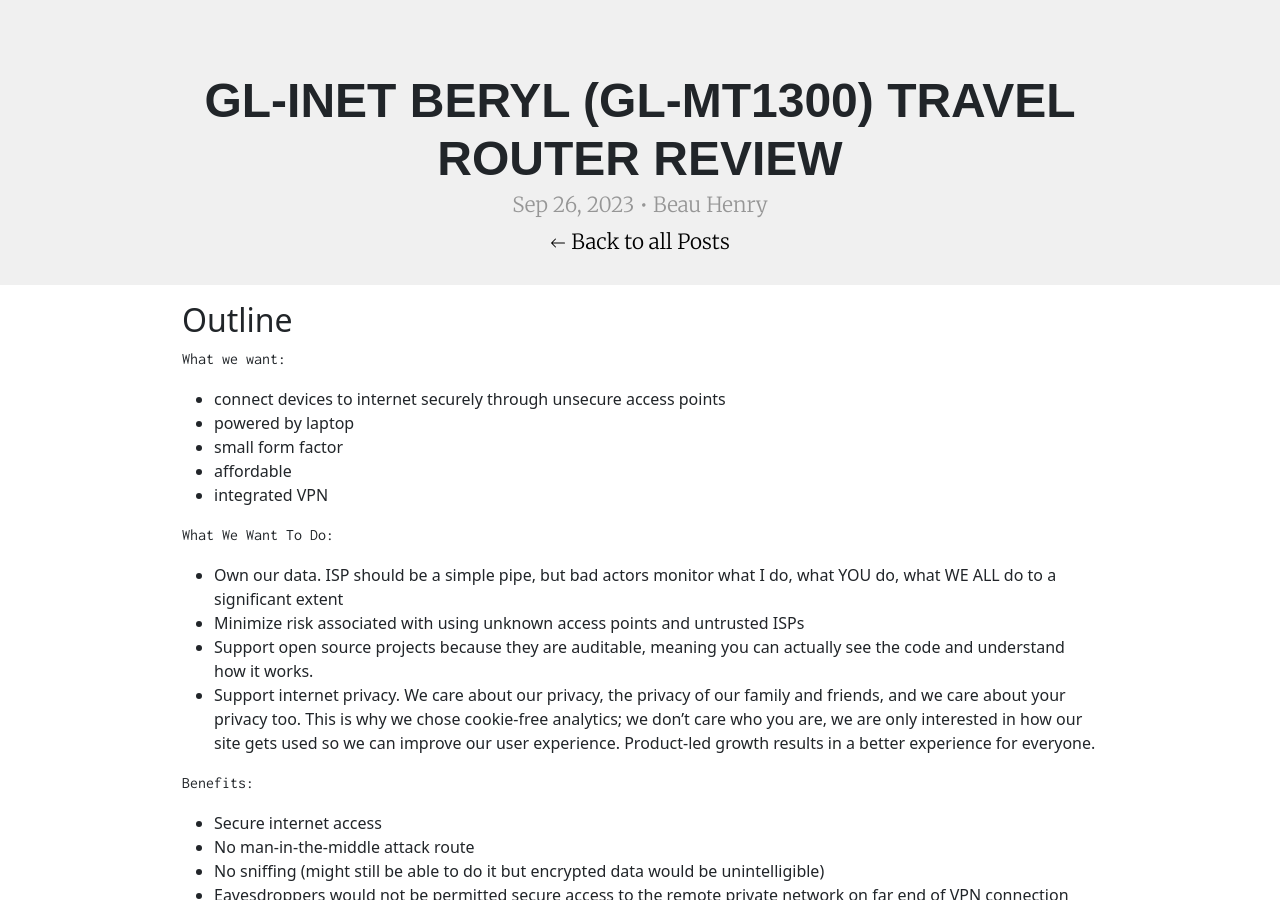
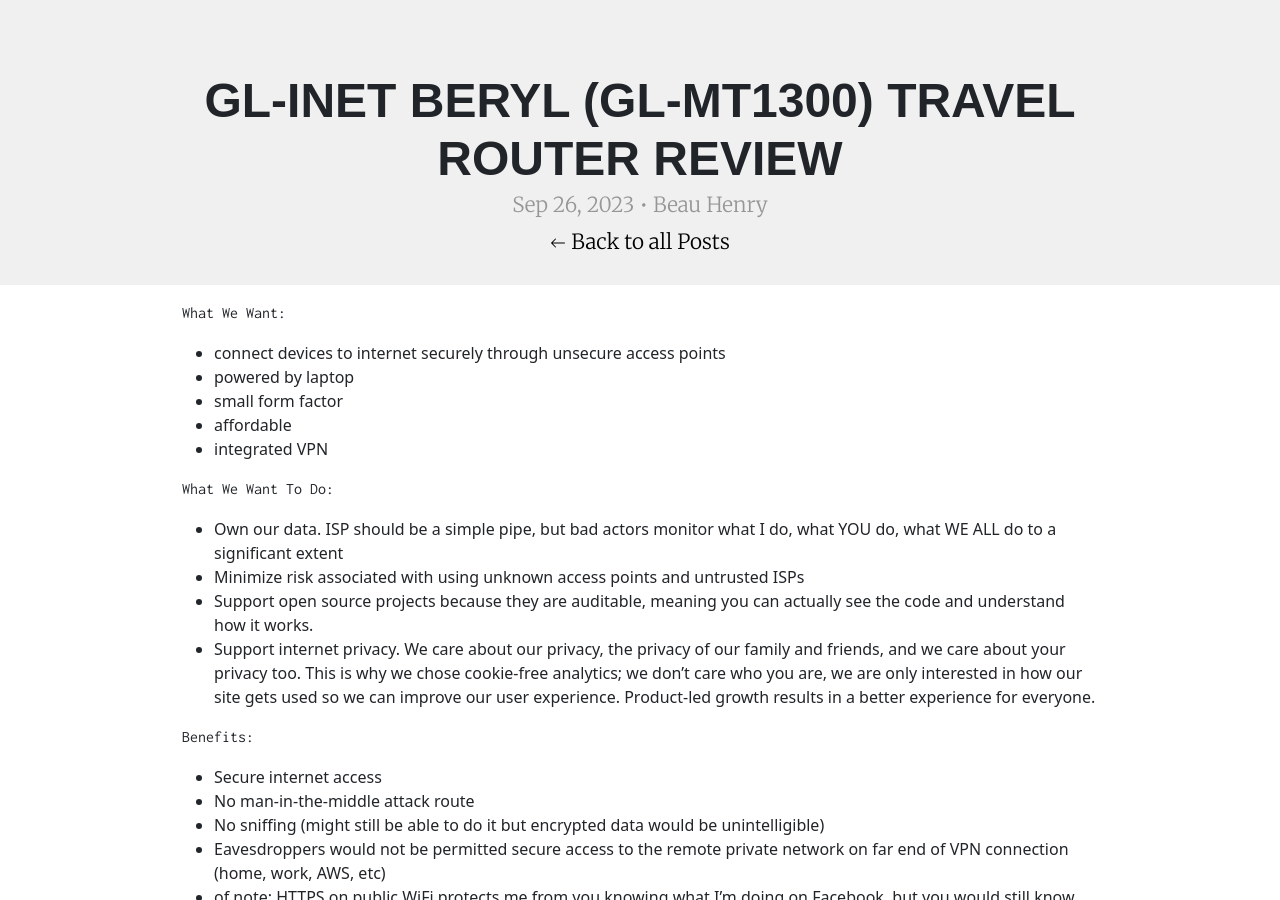
Before and after one commit to beauregardhenry/rougarou, a Jekyll site: the page built from _posts/2023-09-25-travel-router-review.md, in a window 1280 px wide and 900 px high. Built offline with Jekyll 4.4.1, drawn with Linux system fonts in a browser that asks for light colours.

```diff
--- a/_posts/2023-09-25-travel-router-review.md
+++ b/_posts/2023-09-25-travel-router-review.md
@@ -6,14 +6,12 @@
 date: 2023-09-25 21:15:34 -0500
 categories: travel privacy
 ---
-## Outline
-
-What we want:
-* connect devices to internet securely through unsecure access points
-* powered by laptop
-* small form factor
-* affordable
-* integrated VPN
+What We Want:
+- connect devices to internet securely through unsecure access points
+- powered by laptop
+- small form factor
+- affordable
+- integrated VPN
 
 What We Want To Do:
 * Own our data. ISP should be a simple pipe, but bad actors monitor what I do, what YOU do, what WE ALL do to a significant extent
```
